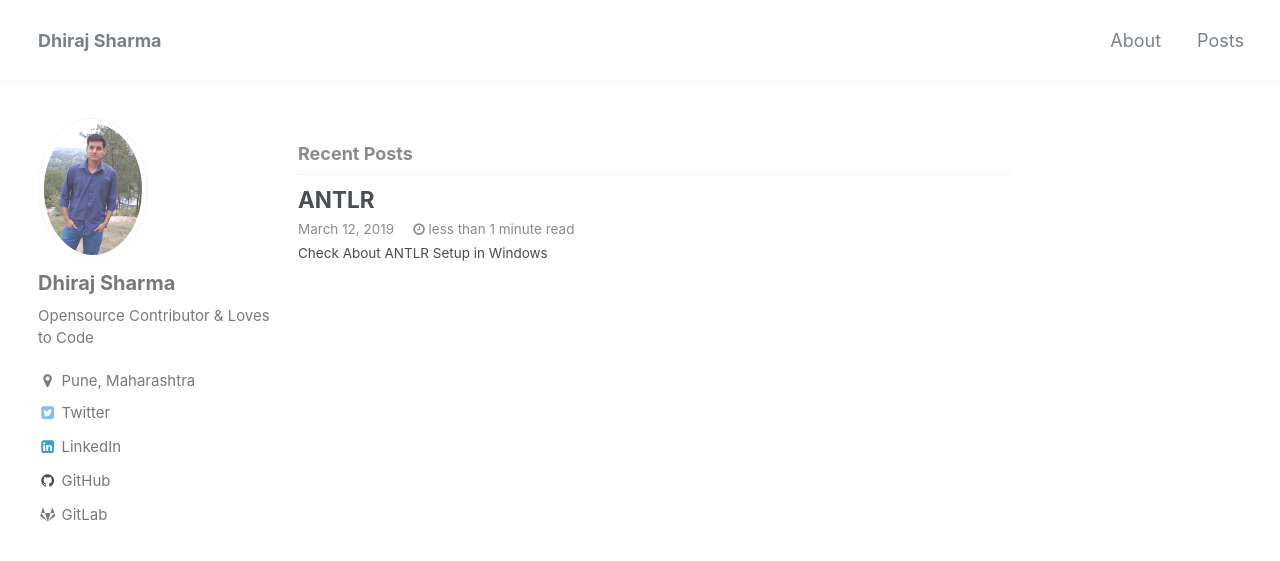
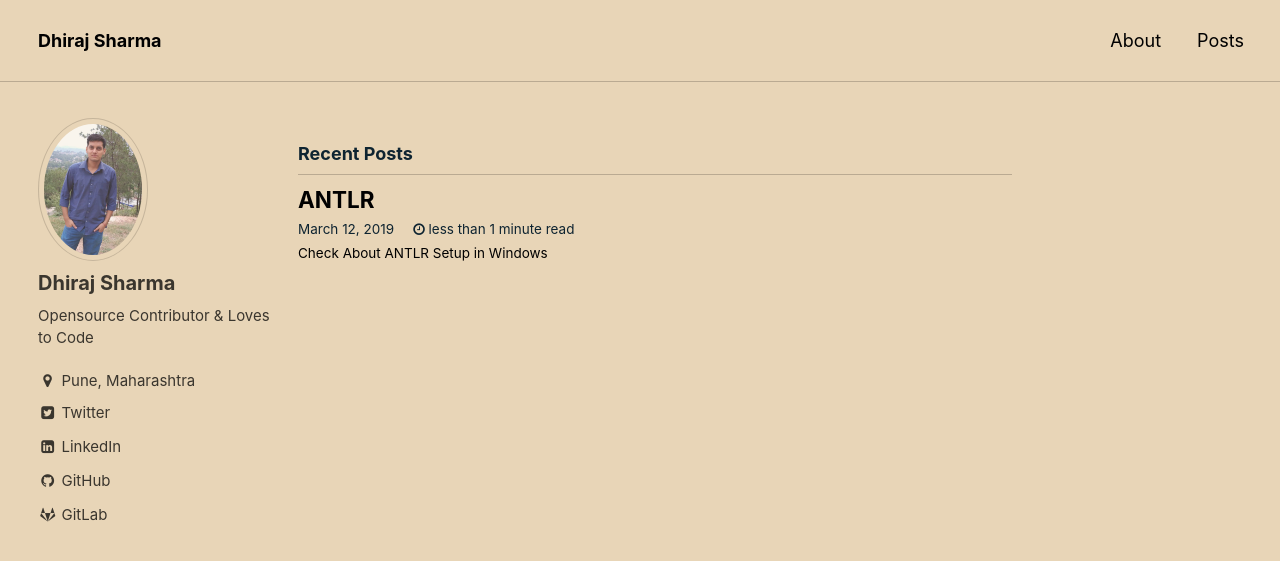
Before and after one commit to Dhiraj240/dhiraj240.github.io, a Jekyll site: the page built from index.html, in a window 1280 px wide and 900 px high. Shown: the top 561 px of the window. Built offline with Jekyll 4.4.1, drawn with Linux system fonts in a browser that asks for light colours; the list of posts is cut into pages by our own code.

Commit message:
used sunrise

```diff
--- a/_config.yml
+++ b/_config.yml
@@ -5,7 +5,7 @@
 # For technical reasons, this file is *NOT* reloaded automatically when you use
 # `jekyll serve`. If you change this file, please restart the server process.
 
-minimal_mistakes_skin    : "default" # "air", "aqua", "contrast", "dark", "dirt", "neon", "mint", "plum", "sunrise"
+minimal_mistakes_skin    : "sunrise" # "air", "aqua", "contrast", "dark", "dirt", "neon", "mint", "plum", "sunrise"
 
 # Site Settings
 locale                   : "en"
```
